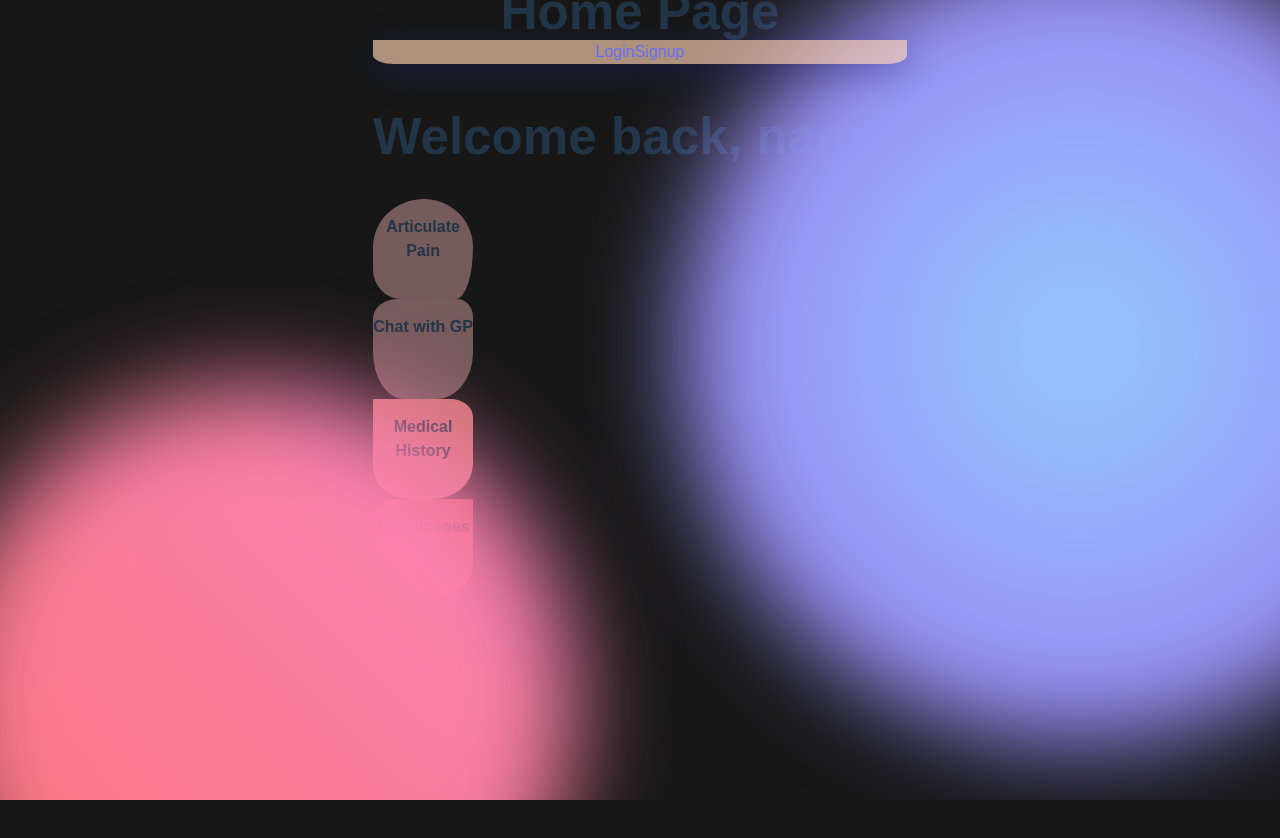
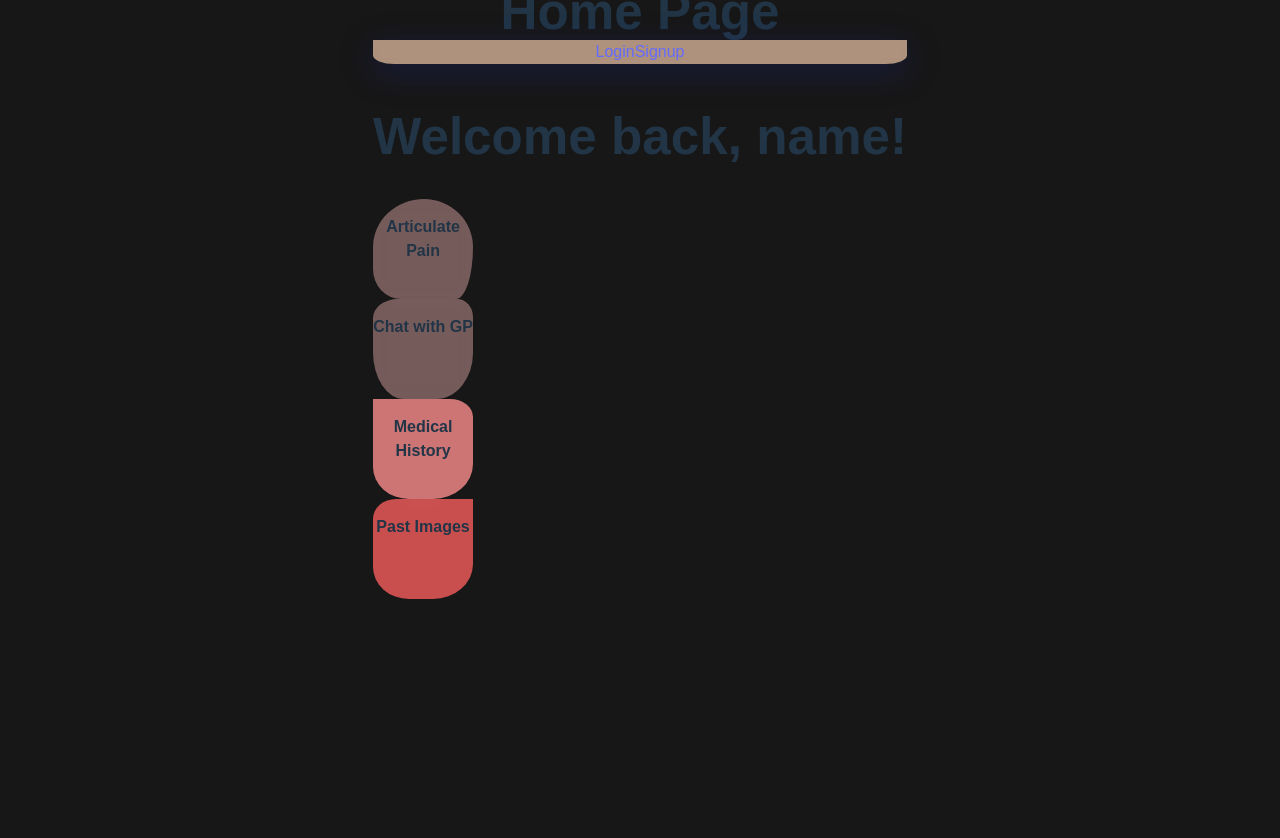
Before and after one commit to Laplata247/reddy42-client, a React (Vite) app in the folder client_painmap/: page / in a window 1280 px wide. Shown: the top 838 px of the page. Built offline with nearby package versions, Linux system fonts and the light colour scheme; no server answers.

Commit message:
fix buttons

```diff
--- a/client_painmap/src/App.jsx
+++ b/client_painmap/src/App.jsx
@@ -48,7 +48,7 @@
     <Routes>
       <Route path="/landing" element={<Pages.LandingPage />} />
 
-      <Route path="/" element={<Layout />}>
+      <Route path="/" element={<Header />}>
         <Route index element={<Pages.HomePage />} />
 
         <Route path="/select-gender" element={user ? <Pages.GenderSelection /> : < Pages.HomePage />} />
```
